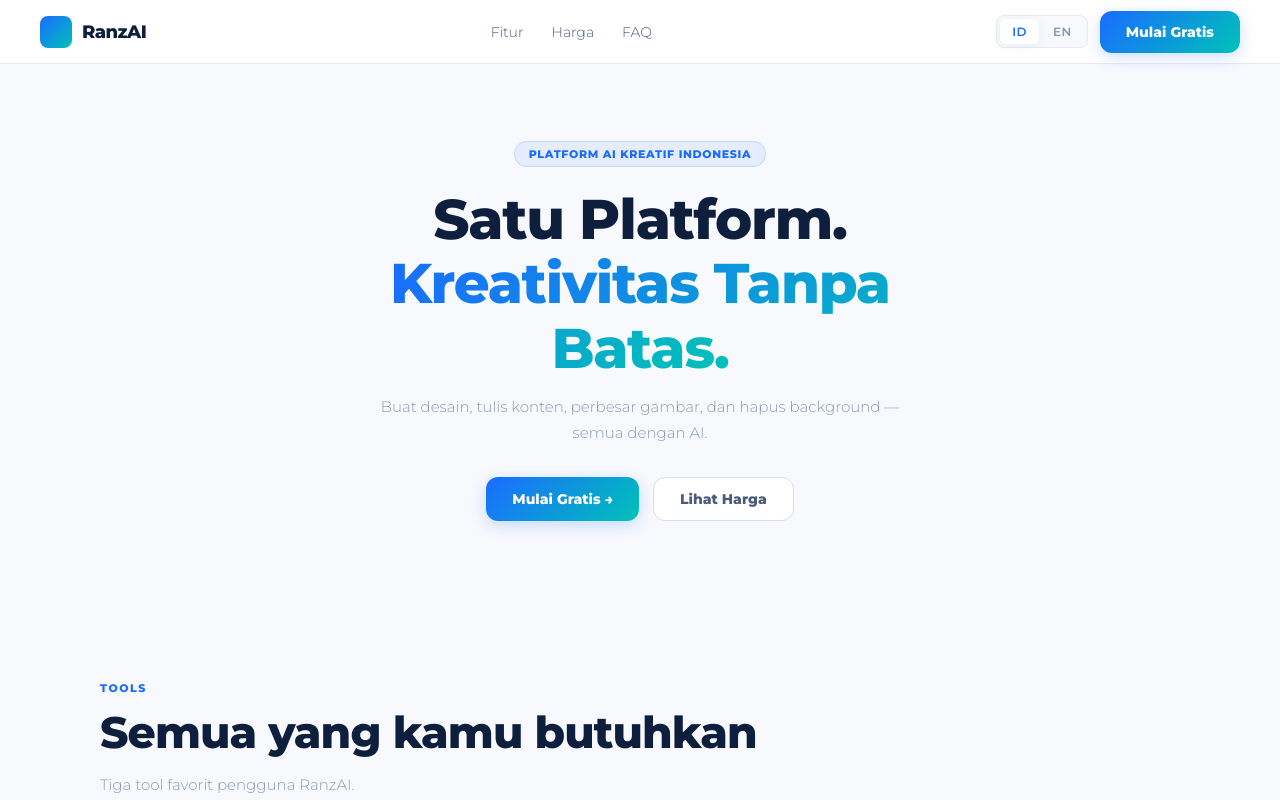
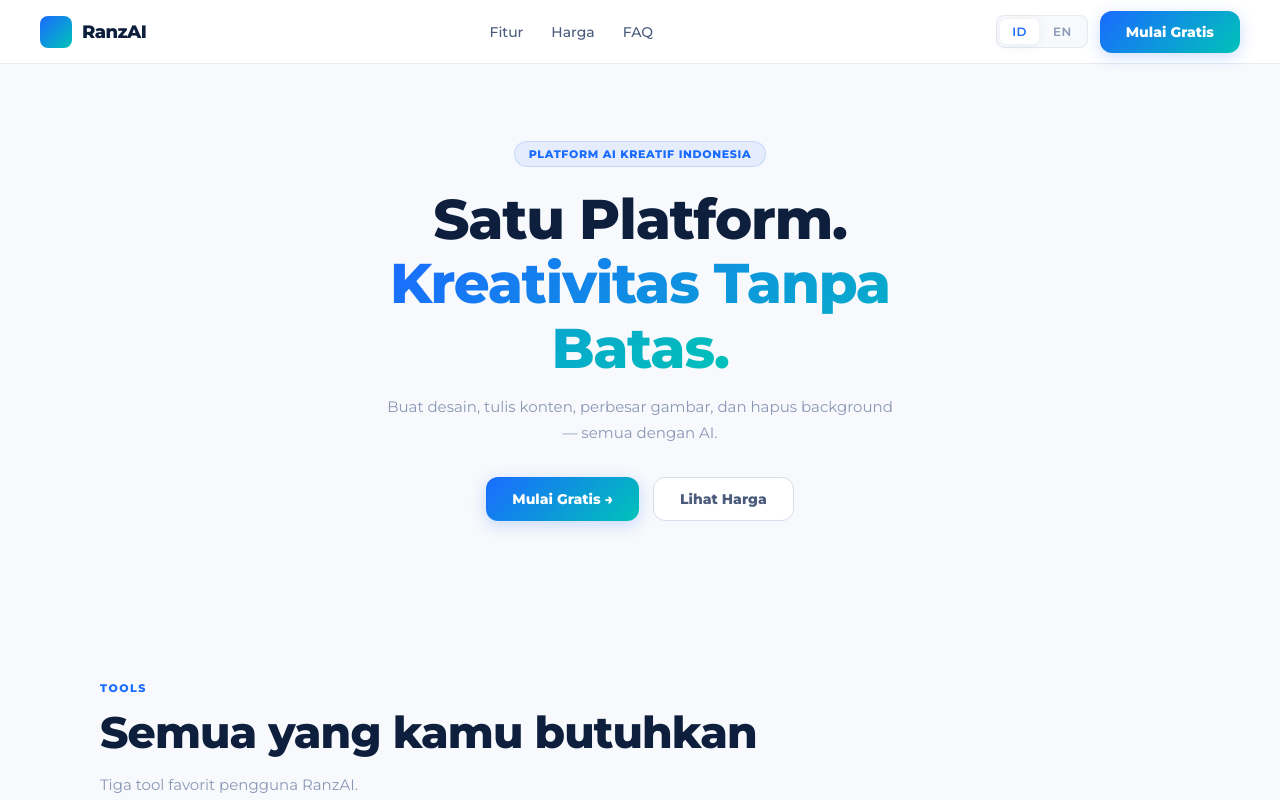
Before and after one commit to ikyshinicy/web-update, a plain HTML site: page index.html in a window 1280 px wide. Shown: the top 800 px of the page. Drawn offline with Linux system fonts and the light colour scheme.

Commit message:
Add Montserrat font-face declarations
Added Montserrat font variations with appropriate weights and styles.

```diff
--- a/css/global.css
+++ b/css/global.css
@@ -11,6 +11,16 @@
   font-family: 'Montserrat';
   src: url('/assets/font/Montserrat-Light.woff2') format('woff2');
   font-weight: 300; font-style: normal; font-display: swap;
+}
+@font-face {
+  font-family: 'Montserrat';
+  src: url('/assets/font/Montserrat-Regular.woff2') format('woff2');
+  font-weight: 400; font-style: normal; font-display: swap;
+}
+@font-face {
+  font-family: 'Montserrat';
+  src: url('/assets/font/Montserrat-Medium.woff2') format('woff2');
+  font-weight: 500; font-style: normal; font-display: swap;
 }
 @font-face {
   font-family: 'Montserrat';
```
